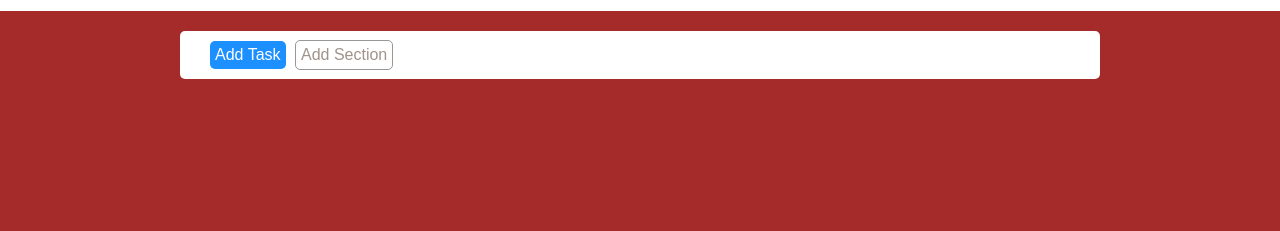
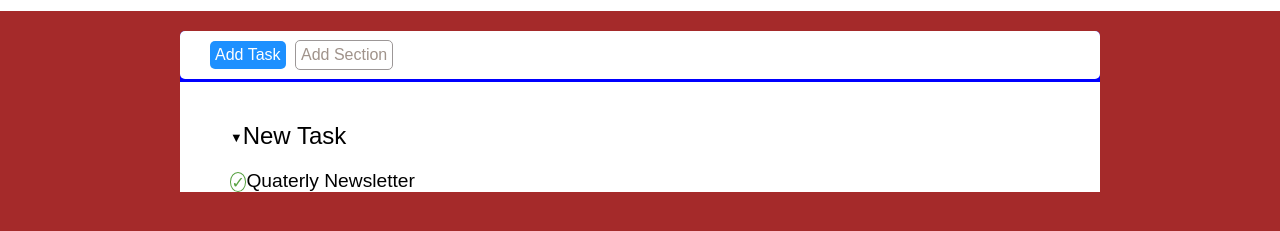
Before and after one commit to GiordanoGuidi/html-css-toboolist, a plain HTML site: page index.html in a window 1280 px wide. Shown: the part 89-320 px from the top of the page. Drawn offline with Linux system fonts and the light colour scheme.

Commit message:
added List

```diff
--- a/CSS/style.css
+++ b/CSS/style.css
@@ -15,7 +15,7 @@ body{
     max-width: 920px;
     margin: 0 auto;
     margin-top: 20px;
-    background-color: white;
+    background-color: blue;
     border-radius: 5px;
 }
 
@@ -27,6 +27,25 @@ button{
 
 .button-container{
     border-radius: 5px;
+    background-color: white;
+}
+
+.container-list{
+    margin-top: 3px;
+    background-color: white;
+}
+
+ul{
+    padding-inline-start: 0;
+    list-style-position: inside;
+    padding-left: 40px;
+    font-size: 1.2rem;
+    list-style-type: none;
+}
+
+li{
+    padding-top: 20px;
+    padding-left: 10px;
 }
 
 /*Header*/
@@ -49,6 +68,7 @@ h1{
 }
 
 /*Main*/
+/*Sezione Bottoni*/
 .button-colored{
     background-color: #1D90FF;
     color: white;
@@ -61,3 +81,25 @@ h1{
     background-color: white;
     border: 1px solid rgb(156, 151, 151);
 }
+
+/*Sezione Lista*/
+
+.bold-li{
+    font-size: 1.5rem;
+    font-weight: 500;
+    padding: 40px 0px 0px 10px;
+}
+
+.down-arrow{
+    font-size: 0.8rem;
+    font-weight: lighter;
+    vertical-align: middle;
+}
+
+.check{
+    color: #57A141;
+    border: 1px solid  #57A141;
+    border-radius: 50%;
+    padding: 0.5px;
+    font-size: 1rem;
+}
--- a/index.html
+++ b/index.html
@@ -21,6 +21,16 @@
                     <button class="button-uncolored">Add Section</button>
                 </div>
             </section>
+
+            <section>
+                <div class="container-list"><!--Contenitore Lista-->
+                    <ul class="new-task.list">
+                        <li class="bold-li"><span class="down-arrow">&#9660;</span>New Task</li>
+                        <li> <span class="check">&check;</span>Quaterly Newsletter</li>
+                    </ul>
+
+                </div>
+            </section>
         </main>
     </div>
 
```
